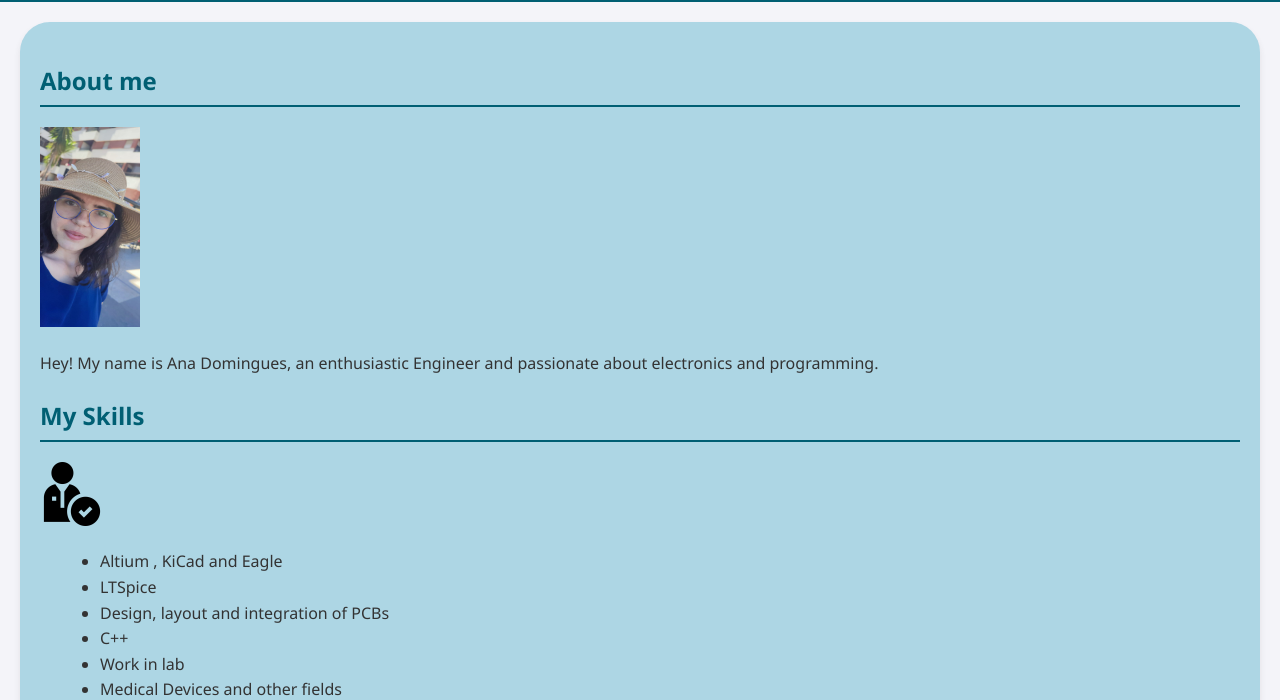
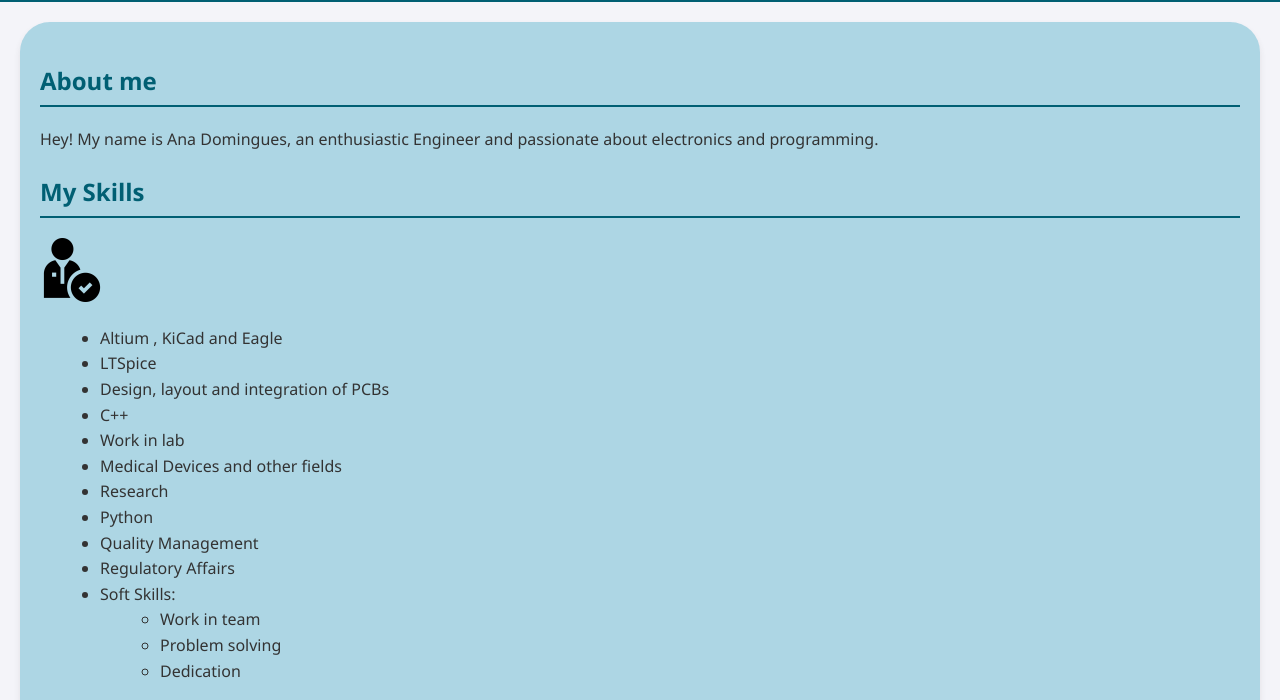
Before and after one commit to GrupodeBioinformatica/GrupodeBioinformatica.github.io, a plain HTML site: page index.html in a window 1280 px wide. Shown: the part 89-789 px from the top of the page. Drawn offline with Linux system fonts and the light colour scheme.

Commit message:
Update index.html

```diff
--- a/index.html
+++ b/index.html
@@ -13,7 +13,6 @@
 <main>
 <section id="about-me">
 <h2>About me</h2>
-<p><img src="aboutme.jpg" alt="Ícone de pessoa" width="100" height="200" </p>
 <p>Hey! My name is Ana Domingues, an enthusiastic Engineer and passionate about electronics and programming.</p>
 </section>
 <section id="myskills">
```
